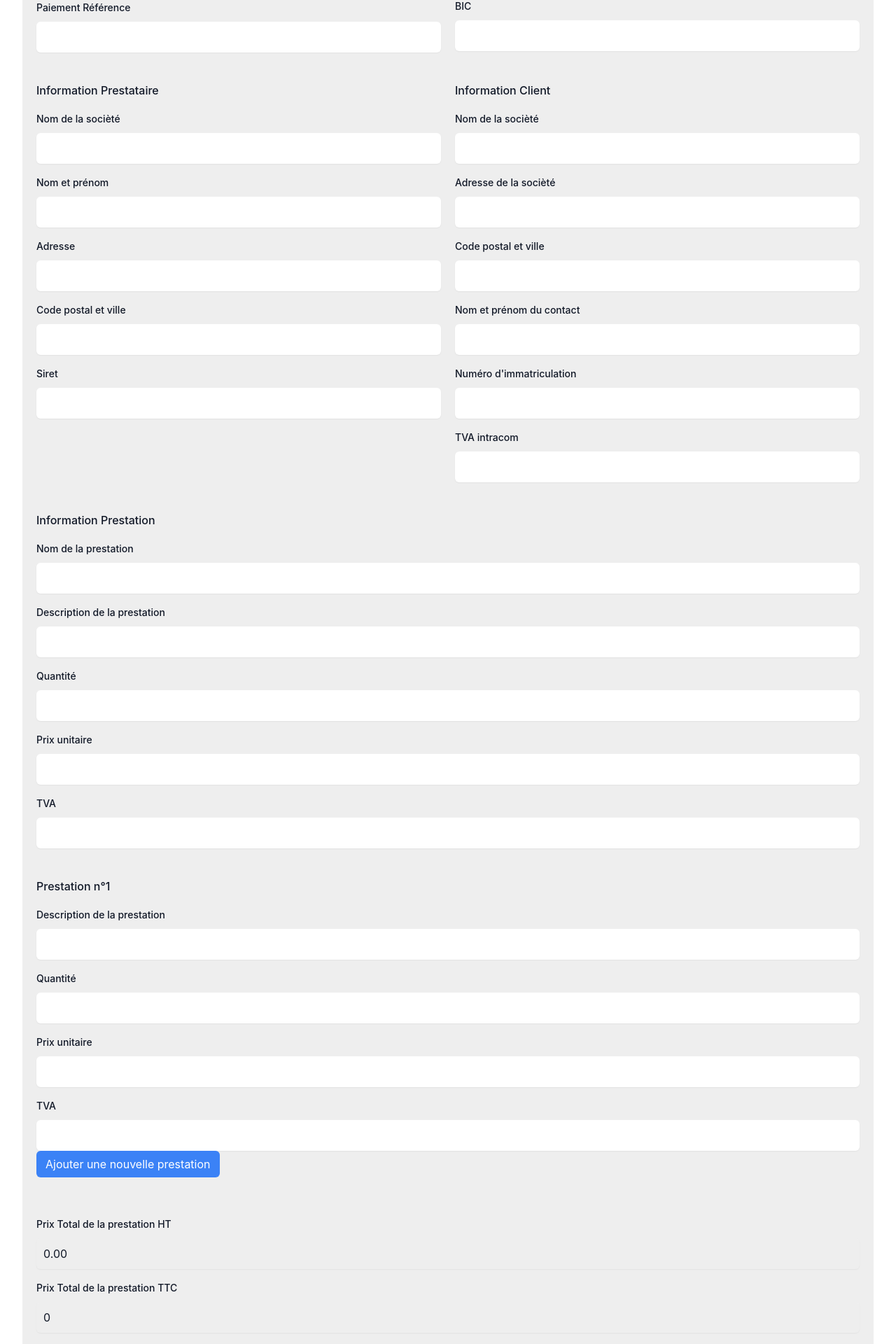
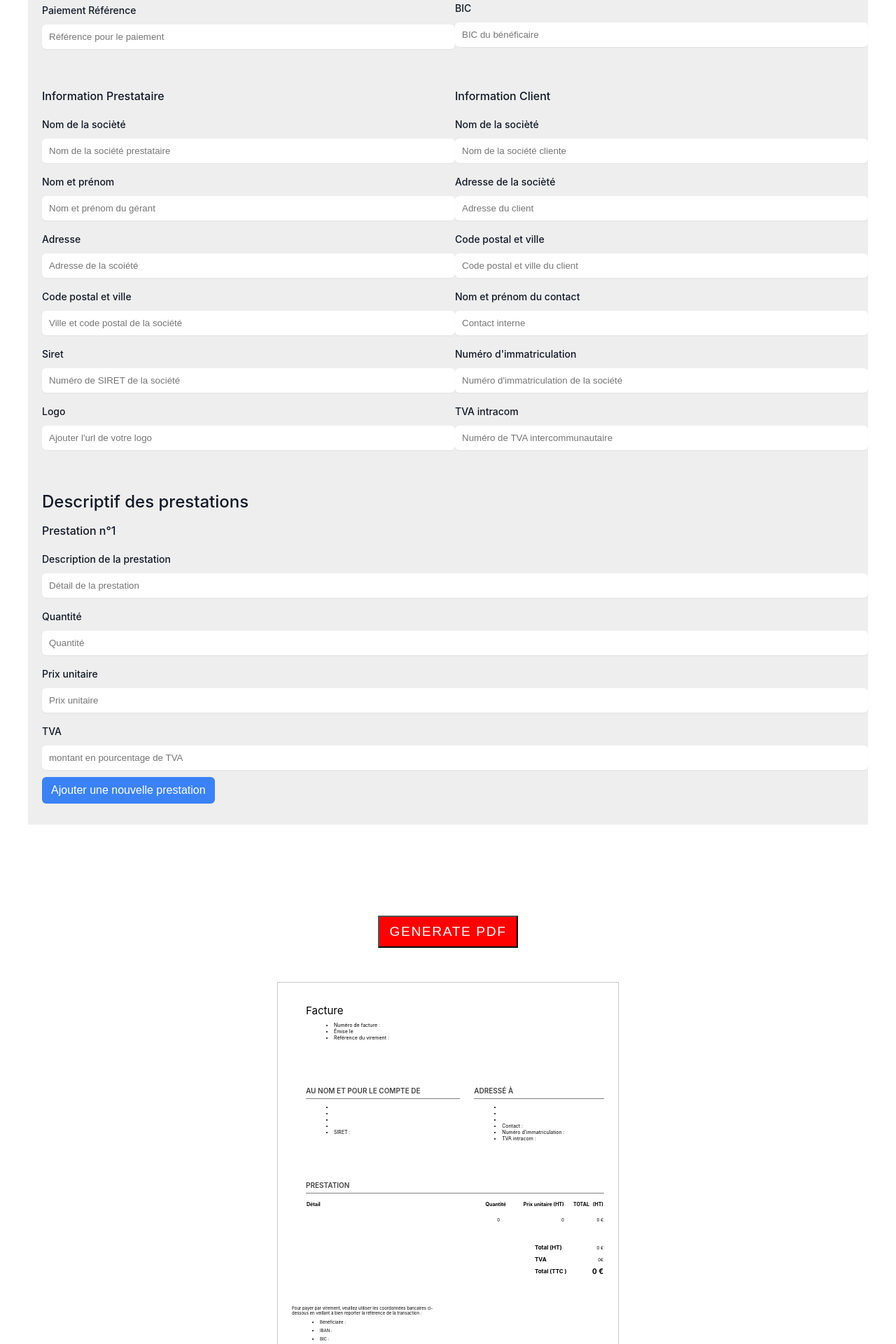
Before and after one commit to AlexandreOttmann/Invoice-Generator, a React (Vite) app: page / in a window 1280 px wide. Shown: the part 280-2200 px from the top of the page at 70% size. Built offline with nearby package versions, Linux system fonts and the light colour scheme.

Commit message:
FIX: placeholder and other inputs

```diff
--- a/index.html
+++ b/index.html
@@ -1,10 +1,10 @@
 <!DOCTYPE html>
-<html lang="en">
+<html lang="fr">
   <head>
     <meta charset="UTF-8" />
     <link rel="icon" type="image/svg+xml" href="/vite.svg" />
     <meta name="viewport" content="width=device-width, initial-scale=1.0" />
-    <title>Vite + React + TS</title>
+    <title>Générateur de facture</title>
   </head>
   <body>
     <div id="root"></div>
--- a/package.json
+++ b/package.json
@@ -22,8 +22,6 @@
     "@types/react-dom": "^18.0.10",
     "@vitejs/plugin-react": "^3.1.0",
     "autoprefixer": "^10.4.14",
-    "postcss": "^8.4.21",
-    "tailwindcss": "^3.2.7",
     "typescript": "^4.9.3",
     "vite": "^4.1.0"
   }
--- a/postcss.config.cjs
+++ /dev/null
@@ -1,6 +0,0 @@
-module.exports = {
-  plugins: {
-    tailwindcss: {},
-    autoprefixer: {},
-  },
-}
--- a/src/components/Form/FormComponent.tsx
+++ b/src/components/Form/FormComponent.tsx
@@ -30,6 +30,22 @@ const BoxTitle = styled.h2`
 `;
 
 const TextInput = styled.input`
+  display: block;
+  padding-top: 0.375rem;
+  padding-bottom: 0.375rem;
+  margin-top: 0.5rem;
+  color: #111827;
+  width: 100%;
+  border-radius: 0.375rem;
+  border-width: 0;
+  box-shadow: var(--tw-ring-inset) 0 0 0 calc(1px + var(--tw-ring-offset-width)) var(--tw-ring-color);
+  --tw-ring-inset: inset;
+  --ring-color: #d1d5db;
+  box-shadow: 0 1px 2px 0 rgba(0, 0, 0, 0.05);
+  padding: 10px;
+`;
+
+const FileInput = styled.input`
   display: block;
   padding-top: 0.375rem;
   padding-bottom: 0.375rem;
@@ -93,8 +109,23 @@ const ButtonRemove = styled.button`
   }
 `;
 
+const FlexButton = styled.div`
+  display: flex;
+  margin: 10px 0;
+  gap: 6px;
+`;
+
+const BoxTitle2 = styled.h2`
+  font-size: 1.5rem;
+  margin-bottom: 10px;
+  font-weight: 500;
+  line-height: 1.75rem;
+  color: #111827;
+`;
+
 interface IState {
   reference: string;
+  logoFreelance: string;
   date: string;
   paymentRef: string;
   freelanceNameSociety: string;
@@ -141,12 +172,15 @@ export const FormComponent = () => {
       quantity: 0,
       price: 0,
       TVA: 0,
+      totalHT: 0,
+      total: 0,
     },
   ]);
   const [isDisabled, setIsDisabled] = useState(false);
 
   const iniatialState: IState = {
     reference: '',
+    logoFreelance: '',
     date: '',
     paymentRef: '',
     freelanceNameSociety: '',
@@ -194,6 +228,8 @@ export const FormComponent = () => {
         return { ...state, reference: action.payload };
       case 'date':
         return { ...state, date: action.payload };
+      case 'logoFreelance':
+        return { ...state, logoFreelance: action.payload };
       case 'paymentRef':
         return { ...state, paymentRef: action.payload };
       case 'freelanceNameSociety':
@@ -246,6 +282,7 @@ export const FormComponent = () => {
   let {
     reference,
     date,
+    logoFreelance,
     paymentRef,
     freelanceNameSociety,
     freelanceName,
@@ -271,6 +308,7 @@ export const FormComponent = () => {
   } = state;
 
   const [context, setContext] = useContext(Context);
+  console.log(logoFreelance);
 
   useEffect(() => {
     handleChange();
@@ -280,6 +318,7 @@ export const FormComponent = () => {
   }, [
     reference,
     date,
+    logoFreelance,
     paymentRef,
     freelanceNameSociety,
     freelanceName,
@@ -329,6 +368,7 @@ export const FormComponent = () => {
       freelanceStreet,
       freelanceCity,
       freelanceSiret,
+      logoFreelance,
       societyName,
       societyStreet,
       societyCity,
@@ -345,6 +385,7 @@ export const FormComponent = () => {
       prestationTotal,
       prestationTVA,
       priceTVA,
+
       prestations: inputList,
     });
   };
@@ -358,25 +399,35 @@ export const FormComponent = () => {
         quantity: 0,
         price: 0,
         TVA: 0,
+        totalHT: 0,
+        totalTTC: 0,
       },
     ]);
   };
 
-  interface InputList {
+  interface Index {
     description: string;
     quantity: number;
     price: number;
     TVA: number;
-    totalHT: number;
-    totalTVA: number;
-    totalTTC: number;
+    list: [
+      {
+        description?: string;
+        quantity?: number;
+        price?: number;
+        TVA?: number;
+        totalHT?: number;
+        totalTVA?: number;
+        totalTTC?: number;
+      },
+    ];
   }
 
-  const handleInputChange = (event: any, index: number) => {
+  const handleInputChange = (event: React.ChangeEvent<HTMLInputElement>, index: number) => {
     const { value } = event.target;
     console.log(typeof index);
-    const list = [...inputList];
-    list[index][event.currentTarget.name] = value;
+    const list: any = [...inputList];
+    list[index][event.currentTarget.name as keyof Index] = value;
     list[index].totalHT = list[index].quantity * list[index].price;
     list[index].totalTVA = list[index].totalHT * (list[index].TVA / 100);
     list[index].totalTTC = list[index].totalHT + list[index].totalTVA;
@@ -401,24 +452,24 @@ export const FormComponent = () => {
           <Box>
             <BoxTitle>Information Facture</BoxTitle>
             <LabelInput htmlFor='reference'>Reference</LabelInput>
-            <TextInput onChange={(e) => dispatch({ type: 'reference', payload: e.target.value })} name='reference' />
+            <TextInput onChange={(e) => dispatch({ type: 'reference', payload: e.target.value })} name='reference' placeholder='Référence de la facture' />
 
             <LabelInput htmlFor='date'>Date</LabelInput>
             <TextInput type='date' onChange={(e) => dispatch({ type: 'date', payload: e.target.value })} name='date' />
 
             <LabelInput htmlFor='paymentRef'>Paiement Référence</LabelInput>
-            <TextInput onChange={(e) => dispatch({ type: 'paymentRef', payload: e.target.value })} name='paymentRef' />
+            <TextInput onChange={(e) => dispatch({ type: 'paymentRef', payload: e.target.value })} name='paymentRef' placeholder='Référence pour le paiement' />
           </Box>
           <Box>
             <BoxTitle>Information Bénéficiaire</BoxTitle>
             <LabelInput htmlFor='benificiaryName'>Nom du bénéficiaire</LabelInput>
-            <TextInput onChange={(e) => dispatch({ type: 'benificiaryName', payload: e.target.value })} name='benificiaryName' />
+            <TextInput onChange={(e) => dispatch({ type: 'benificiaryName', payload: e.target.value })} name='benificiaryName' placeholder='Nom du bénéficiare' />
 
             <LabelInput htmlFor='iban'>IBAN</LabelInput>
-            <TextInput onChange={(e) => dispatch({ type: 'iban', payload: e.target.value })} name='iban' />
+            <TextInput onChange={(e) => dispatch({ type: 'iban', payload: e.target.value })} name='iban' placeholder='IBAN du bénéficiaire' />
 
             <LabelInput htmlFor='bic'>BIC</LabelInput>
-            <TextInput onChange={(e) => dispatch({ type: 'bic', payload: e.target.value })} name='bic' />
+            <TextInput onChange={(e) => dispatch({ type: 'bic', payload: e.target.value })} name='bic' placeholder='BIC du bénéficaire' />
           </Box>
         </Container>
         <Container>
@@ -426,99 +477,71 @@ export const FormComponent = () => {
             <BoxTitle>Information Prestataire</BoxTitle>
 
             <LabelInput htmlFor='freelanceNameSociety'>Nom de la socièté</LabelInput>
-            <TextInput onChange={(e) => dispatch({ type: 'freelanceNameSociety', payload: e.target.value })} name='freelanceNameSociety' />
+            <TextInput onChange={(e) => dispatch({ type: 'freelanceNameSociety', payload: e.target.value })} name='freelanceNameSociety' placeholder='Nom de la société prestataire' />
 
             <LabelInput htmlFor='freelanceName'>Nom et prénom</LabelInput>
-            <TextInput onChange={(e) => dispatch({ type: 'freelanceName', payload: e.target.value })} name='freelanceName' />
+            <TextInput onChange={(e) => dispatch({ type: 'freelanceName', payload: e.target.value })} name='freelanceName' placeholder='Nom et prénom du gérant' />
 
             <LabelInput htmlFor='street'>Adresse</LabelInput>
-            <TextInput onChange={(e) => dispatch({ type: 'freelanceStreet', payload: e.target.value })} name='street' />
+            <TextInput onChange={(e) => dispatch({ type: 'freelanceStreet', payload: e.target.value })} name='street' placeholder='Adresse de la scoiété' />
 
             <LabelInput htmlFor='city'>Code postal et ville</LabelInput>
-            <TextInput onChange={(e) => dispatch({ type: 'freelanceCity', payload: e.target.value })} name='city' />
+            <TextInput onChange={(e) => dispatch({ type: 'freelanceCity', payload: e.target.value })} name='city' placeholder='Ville et code postal de la société' />
 
             <LabelInput htmlFor='siret'>Siret</LabelInput>
-            <TextInput onChange={(e) => dispatch({ type: 'freelanceSiret', payload: e.target.value })} name='siret' />
+            <TextInput onChange={(e) => dispatch({ type: 'freelanceSiret', payload: e.target.value })} name='siret' placeholder='Numéro de SIRET de la société' />
+
+            <LabelInput htmlFor='logoFreelance'>Logo</LabelInput>
+            <TextInput onChange={(e) => dispatch({ type: 'logoFreelance', payload: e.target.value })} name='logoFreelance' placeholder="Ajouter l'url de votre logo" />
           </Box>
           <Box>
             <BoxTitle>Information Client</BoxTitle>
             <LabelInput htmlFor='societyName'>Nom de la socièté</LabelInput>
-            <TextInput onChange={(e) => dispatch({ type: 'societyName', payload: e.target.value })} name='societyName' />
+            <TextInput onChange={(e) => dispatch({ type: 'societyName', payload: e.target.value })} name='societyName' placeholder='Nom de la société cliente' />
 
             <LabelInput htmlFor='societyStreet'>Adresse de la socièté</LabelInput>
-            <TextInput onChange={(e) => dispatch({ type: 'societyStreet', payload: e.target.value })} name='societyStreet' />
+            <TextInput onChange={(e) => dispatch({ type: 'societyStreet', payload: e.target.value })} name='societyStreet' placeholder='Adresse du client' />
 
             <LabelInput htmlFor='societyCity'>Code postal et ville</LabelInput>
-            <TextInput onChange={(e) => dispatch({ type: 'societyCity', payload: e.target.value })} name='societyCity' />
+            <TextInput onChange={(e) => dispatch({ type: 'societyCity', payload: e.target.value })} name='societyCity' placeholder='Code postal et ville du client' />
 
             <LabelInput htmlFor='societyContact'>Nom et prénom du contact</LabelInput>
-            <TextInput onChange={(e) => dispatch({ type: 'societyContact', payload: e.target.value })} name='societyContact' />
+            <TextInput onChange={(e) => dispatch({ type: 'societyContact', payload: e.target.value })} name='societyContact' placeholder='Contact interne' />
 
             <LabelInput htmlFor='societyImmatriculation'>Numéro d'immatriculation</LabelInput>
-            <TextInput onChange={(e) => dispatch({ type: 'societyImmatriculation', payload: e.target.value })} name='societyImmatriculation' />
+            <TextInput onChange={(e) => dispatch({ type: 'societyImmatriculation', payload: e.target.value })} name='societyImmatriculation' placeholder="Numéro d'immatriculation de la société" />
 
             <LabelInput htmlFor='societyTVAinterco'>TVA intracom</LabelInput>
-            <TextInput onChange={(e) => dispatch({ type: 'societyTVAinterco', payload: e.target.value })} name='societyTVAinterco' />
+            <TextInput onChange={(e) => dispatch({ type: 'societyTVAinterco', payload: e.target.value })} name='societyTVAinterco' placeholder='Numéro de TVA intercommunautaire' />
           </Box>
         </Container>
         <Container>
           <Box>
-            <BoxTitle>Information Prestation</BoxTitle>
-            <LabelInput htmlFor='prestationName'>Nom de la prestation</LabelInput>
-            <TextInput onChange={(e) => dispatch({ type: 'prestationName', payload: e.target.value })} name='prestationName' />
-
-            <LabelInput htmlFor='prestationDescription'>Description de la prestation</LabelInput>
-            <TextInput onChange={(e) => dispatch({ type: 'prestationDescription', payload: e.target.value })} name='prestationDescription' />
-
-            <LabelInput htmlFor='prestationQuantity'>Quantité</LabelInput>
-            <TextInput type='number' onChange={(e) => dispatch({ type: 'prestationQuantity', payload: +e.target.value })} name='prestationQuantity' />
-
-            <LabelInput htmlFor='prestationPrice'>Prix unitaire</LabelInput>
-            <TextInput type='number' onChange={(e) => dispatch({ type: 'prestationPrice', payload: +e.target.value })} name='prestationPrice' />
-
-            <LabelInput htmlFor='prestationTVA'>TVA</LabelInput>
-            <TextInput type='number' onChange={(e) => dispatch({ type: 'prestationTVA', payload: +e.target.value })} name='prestationTVA' />
-          </Box>
-        </Container>
-        <Container>
-          <Box>
+            <BoxTitle2>Descriptif des prestations</BoxTitle2>
             {/*Add inputs for another prestation details*/}
             {inputList.map((description, index) => (
               <div key={index}>
                 <BoxTitle>Prestation n°{index + 1}</BoxTitle>
                 <LabelInput htmlFor='description'>Description de la prestation</LabelInput>
-                <TextInput id='outlined-basic' name='description' onChange={(event) => handleInputChange(event, index)} />
+                <TextInput id='outlined-basic' name='description' onChange={(event) => handleInputChange(event, index)} placeholder='Détail de la prestation' />
                 <LabelInput htmlFor='quantity'>Quantité</LabelInput>
-                <TextInput id='outlined-basic' type='number' name='quantity' onChange={(event) => handleInputChange(event, index)} />
+                <TextInput id='outlined-basic' type='number' name='quantity' onChange={(event) => handleInputChange(event, index)} placeholder='Quantité' />
                 <LabelInput htmlFor='price'>Prix unitaire</LabelInput>
-                <TextInput id='outlined-basic' type='number' name='price' onChange={(event) => handleInputChange(event, index)} />
+                <TextInput id='outlined-basic' type='number' name='price' onChange={(event) => handleInputChange(event, index)} placeholder='Prix unitaire' />
                 <LabelInput htmlFor='TVA'>TVA</LabelInput>
-                <TextInput id='outlined-basic' type='number' name='TVA' onChange={(event) => handleInputChange(event, index)} />
+                <TextInput id='outlined-basic' type='number' name='TVA' onChange={(event) => handleInputChange(event, index)} placeholder='montant en pourcentage de TVA' />
                 {index === 0 ? (
-                  <ButtonAdd onClick={handleListAdd}>Ajouter une nouvelle prestation</ButtonAdd>
+                  <FlexButton>
+                    <ButtonAdd onClick={handleListAdd}>Ajouter une nouvelle prestation</ButtonAdd>
+                  </FlexButton>
                 ) : (
-                  <>
+                  <FlexButton>
                     <ButtonRemove onClick={() => handleRemoveItem(index)}>Supprimer la prestation</ButtonRemove>
                     <ButtonAdd onClick={handleListAdd}>Ajouter une nouvelle prestation</ButtonAdd>
-                  </>
+                  </FlexButton>
                 )}
-
-                {/* <button onClick={() => handleRemoveItem(index)}>
-                  <span role='img' aria-label='x emoji'>
-                    ❌
-                  </span>
-                </button> */}
               </div>
             ))}
-            {/* <Button onClick={handleListAdd}>Ajouter une nouvelle prestation</Button> */}
-          </Box>
-        </Container>
-        <Container>
-          <Box>
-            <LabelInput htmlFor='prestationTotal'>Prix Total de la prestation HT</LabelInput>
-            <TextInput readOnly disabled value={prestationTotal.toFixed(2)} name='prestationTotal' />
-            <LabelInput htmlFor='prestationTotal'>Prix Total de la prestation TTC</LabelInput>
-            <TextInput readOnly disabled value={+priceTVA.toFixed(2) + +prestationTotal.toFixed(2)} name='prestationTotalTTC' />
           </Box>
         </Container>
       </form>
--- a/src/components/Invoice/Footer.tsx
+++ b/src/components/Invoice/Footer.tsx
@@ -1,5 +1,6 @@
-import React from 'react';
+import React, { useContext } from 'react';
 import styled from '@emotion/styled';
+import { Context } from '../../Context/Context';
 
 const Footer = styled.div`
   display: flex;
@@ -18,11 +19,12 @@ const FooterObligation = styled.div`
 `;
 
 export const FooterInvoice = () => {
+  const [context, setContext] = useContext(Context);
   return (
     <Footer>
       <FooterMention>
-        Alexandre Ottmann, Entreprise Individuelle - Ottmann Alexandre Micro entrepreneur enregistré sous le numéro 84351374800015. Exonéré de TVA en vertu des articles 151-0 et 293 B du CGI, dans la
-        mesure où l'entreprise respecte les limites de chiffres d'affaires qui y sont fixées. Numéro de TVA Intracommunautaire : non renseigné
+        {context.freelanceName} Micro entrepreneur enregistré sous le numéro {context.freelanceSiret}. Exonéré de TVA en vertu des articles 151-0 et 293 B du CGI, dans la mesure où l'entreprise
+        respecte les limites de chiffres d'affaires qui y sont fixées. Numéro de TVA Intracommunautaire : non renseigné
       </FooterMention>
       <FooterObligation>
         La facture est payable sous 60 jours. Tout règlement effectué après expiration du délai donnera lieu, à titre de pénalité de retard, à la facturation d'un intérêt de retard égal à trois fois
--- a/src/components/Invoice/Header/HeaderLogo.tsx
+++ b/src/components/Invoice/Header/HeaderLogo.tsx
@@ -1,5 +1,6 @@
-import React from 'react';
+import React, { useContext } from 'react';
 import styled from '@emotion/styled';
+import { Context } from '../../../Context/Context';
 
 const DocumentLogo = styled.div`
   height: auto;
@@ -8,10 +9,6 @@ const DocumentLogo = styled.div`
 `;
 
 export const HeaderLogo = () => {
-  return (
-    <DocumentLogo>
-      <img src='https://encrypted-tbn0.gstatic.com/images?q=tbn:ANd9GcQc2Y2gmQB5zuaBd1AfN_AyEgoTgxPF65i7GwlvrbnnP_RUlubieG19WFnonCtS4ZfAox4&usqp=CAU' alt='logo' />
-      {/* <DocumentLogoIMG /> */}
-    </DocumentLogo>
-  );
+  const [context, setContext] = React.useContext(Context);
+  return <DocumentLogo>{context.logoFreelance && <img src={context.logoFreelance} alt='logo' />}</DocumentLogo>;
 };
--- a/src/components/Invoice/Prestations.tsx
+++ b/src/components/Invoice/Prestations.tsx
@@ -130,13 +130,27 @@ const PrestationTBody = styled.tbody`
 
 export const Prestations = () => {
   const [context, setContext] = useContext(Context);
+
+  const prestationsPriceTotal = context.prestations?.reduce((acc: number, prestation: any) => {
+    return acc + prestation.totalHT;
+  }, 0);
+
+  const prestationsPriceTVA = context.prestations?.reduce((acc: number, prestation: any) => {
+    return acc + prestation.totalTVA;
+  }, 0);
+
+  const prestationsPriceTTC = context.prestations?.reduce((acc: number, prestation: any) => {
+    return acc + prestation.totalTTC;
+  }, 0);
+
+  console.log(prestationsPriceTotal);
+
+  console.log(context.prestations);
   return (
     <DocumentPrestation>
       <PrestationHeader>
         <DocumentPrestationTitle>PRESTATION</DocumentPrestationTitle>
       </PrestationHeader>
-      {/* <DocumentPrestationItem>{context?.prestationName}</DocumentPrestationItem> */}
-
       <PrestationTable>
         <PrestationTableThead>
           <PrestationTableTr>
@@ -147,12 +161,14 @@ export const Prestations = () => {
           </PrestationTableTr>
         </PrestationTableThead>
         <PrestationTBody>
-          <PrestationTableTrTwo>
-            <PrestationTableTd>{context?.prestationDescription}</PrestationTableTd>
-            <PrestationTableTd style={{ textAlign: 'center' }}>{context?.prestationQuantity}</PrestationTableTd>
-            <PrestationTableTd>{+context?.prestationPrice.toFixed(2)}</PrestationTableTd>
-            <PrestationTableTd>{+context?.prestationTotal.toFixed(2)} €</PrestationTableTd>
-          </PrestationTableTrTwo>
+          {context.prestations?.map((prestation: any) => (
+            <PrestationTableTrTwo>
+              <PrestationTableTd>{prestation?.description}</PrestationTableTd>
+              <PrestationTableTd style={{ textAlign: 'center' }}>{prestation?.quantity}</PrestationTableTd>
+              <PrestationTableTd>{+prestation?.price}</PrestationTableTd>
+              <PrestationTableTd>{+prestation?.totalHT.toFixed(2)} €</PrestationTableTd>
+            </PrestationTableTrTwo>
+          ))}
         </PrestationTBody>
       </PrestationTable>
 
@@ -161,15 +177,15 @@ export const Prestations = () => {
           <PrestationTBody>
             <TablePriceTr>
               <TablePriceTdOne>Total (HT)</TablePriceTdOne>
-              <TablePriceTdTwo>{context?.prestationTotal.toFixed(2)} €</TablePriceTdTwo>
+              <TablePriceTdTwo>{prestationsPriceTTC ? prestationsPriceTotal?.toFixed(2) : 0} €</TablePriceTdTwo>
             </TablePriceTr>
             <TablePriceTr>
-              <TablePriceTdOne>TVA ({+context?.prestationTVA}%)</TablePriceTdOne>
-              <TablePriceTdTwo>{+context?.priceTVA.toFixed(2)}€</TablePriceTdTwo>
+              <TablePriceTdOne>TVA</TablePriceTdOne>
+              <TablePriceTdTwo>{prestationsPriceTVA ? prestationsPriceTVA?.toFixed(2) : 0}€</TablePriceTdTwo>
             </TablePriceTr>
             <TablePriceTr>
               <TablePriceTdOne>Total (TTC&nbsp;)</TablePriceTdOne>
-              <TablePriceTdTwo>{+context?.priceTVA.toFixed(2) + +context?.prestationTotal.toFixed(2)} €</TablePriceTdTwo>
+              <TablePriceTdTwo>{prestationsPriceTTC ? prestationsPriceTTC?.toFixed(2) : 0} €</TablePriceTdTwo>
             </TablePriceTr>
           </PrestationTBody>
         </TablePrice>
--- a/tailwind.config.cjs
+++ /dev/null
@@ -1,11 +0,0 @@
-/** @type {import('tailwindcss').Config} */
-module.exports = {
-  content: [
-    "./index.html",
-    "./src/**/*.{js,ts,jsx,tsx}",
-  ],
-  theme: {
-    extend: {},
-  },
-  plugins: [],
-}
```
Also changed, not shown: 1 other file (tests, documents, lock files or other folders).
